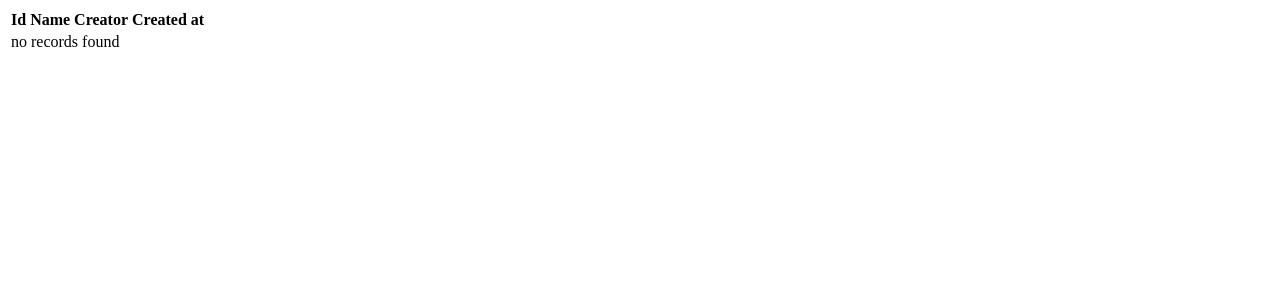
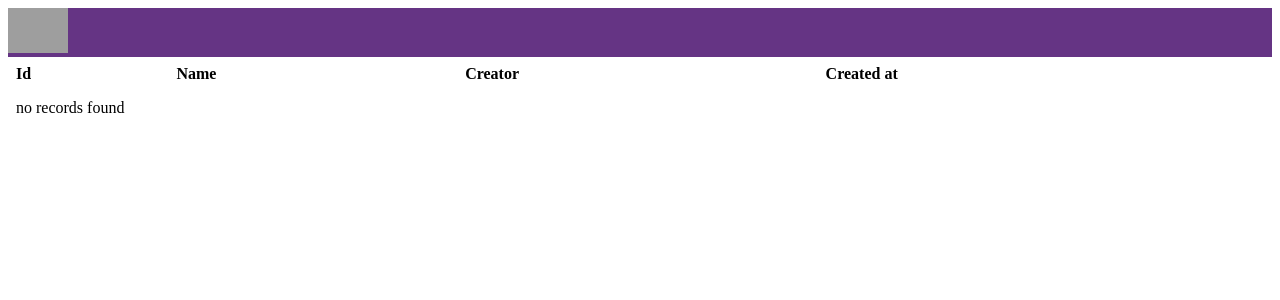
Before and after one commit to Corentinvls/balanceTonMr, a Symfony app: template templates/projects/listProjects.html.twig in a window 1280 px wide. Shown: the top 300 px of the page. Run offline with Twig, Linux system fonts and the light colour scheme; the template is opened without the code that fills it, so the values that code supplies are empty; some libraries are stand-ins or nearby versions; grey boxes are pictures that could not be loaded.

Commit message:
css pouloulou

```diff
--- a/templates/dashboard.html.twig
+++ b/templates/dashboard.html.twig
@@ -8,11 +8,12 @@
 
         {% for team in teams %}
             <div class="card"
-                 style="margin:10px; border:solid 1px; border-radius: 5px; padding: 20px; background: #000050 ">
+                 style="margin:10px; border:solid 1px; border-radius: 5px; padding: 20px; background: #000050">
                 <div class="card-header">
                     <img class="icon" style="width:20rem; height:auto;" src="./assets/img/{{ team.avatarPath }}"
                          alt="logo team"/>
                     <h2  style="color:#d2d2d2; font-size: 5em">{{ team.name }}</h2>
+
                 </div>
             </div>
         {% else %}
--- a/templates/projects/_delete_form.html.twig
+++ b/templates/projects/_delete_form.html.twig
@@ -1,3 +1,5 @@
+{% extends 'base.html.twig' %}
+
 <form method="post" action="{{ path('projects_delete', {'gitLabId': project.gitLabId}) }}" onsubmit="return confirm('Are you sure you want to delete this item?');">
     <input type="hidden" name="_method" value="DELETE">
     <input type="hidden" name="_token" value="{{ csrf_token('delete' ~ project.gitLabId) }}">
--- a/templates/projects/_form.html.twig
+++ b/templates/projects/_form.html.twig
@@ -1,3 +1,5 @@
+{% extends 'base.html.twig' %}
+
 {{ form_start(form) }}
     {{ form_widget(form) }}
     <button class="btn">{{ button_label|default('Save') }}</button>
--- a/templates/projects/listProjects.html.twig
+++ b/templates/projects/listProjects.html.twig
@@ -1,10 +1,44 @@
 <!doctype html>
-
+<header>
+    <div class="imgHeader">
+        <a href="https://127.0.0.1:8001/">
+            <img src="https://pbs.twimg.com/profile_images/694241544899923968/Yj5sO9P4_400x400.png" alt="logo gitlab">
+        </a>
+    </div>
+</header>
 <table>
     <table class="table">
         <thead>
         <tr>
             <th>Id</th>
+            <style>
+                div.imgHeader{
+                    background-color: #653484;
+                }
+                img{
+                    width: 60px;
+                    height: auto;
+                }
+                table {
+                    border-collapse: collapse;
+                    width: 100%;
+                }
+
+                th, td {
+                    text-align: left;
+                    padding: 8px;
+                }
+
+                tr:nth-child(even) {background-color: #f2f2f2;}
+                html{
+                    background-color: #ffffff;
+                }
+                header{
+                    background-color: #2c2c2c;
+                }
+                tr:nth-child(even) {background-color: #653484; color: white}
+
+            </style>
             <th>Name</th>
             <th>Creator</th>
             <th>Created at</th>
--- a/templates/projects/mergeRequest.html.twig
+++ b/templates/projects/mergeRequest.html.twig
@@ -1,3 +1,5 @@
+{% extends 'base.html.twig' %}
+
 <!doctype html>
 
 <table>
--- a/templates/team/_delete_form.html.twig
+++ b/templates/team/_delete_form.html.twig
@@ -1,3 +1,5 @@
+{% extends 'base.html.twig' %}
+
 <form method="post" action="{{ path('team_delete', {'id': team.id}) }}" onsubmit="return confirm('Are you sure you want to delete this item?');">
     <input type="hidden" name="_method" value="DELETE">
     <input type="hidden" name="_token" value="{{ csrf_token('delete' ~ team.id) }}">
--- a/templates/team/_form.html.twig
+++ b/templates/team/_form.html.twig
@@ -1,3 +1,5 @@
+{% extends 'base.html.twig' %}
+
 {{ form_start(form) }}
     {{ form_widget(form) }}
     <button class="btn">{{ button_label|default('Save') }}</button>
--- a/templates/users/_delete_form.html.twig
+++ b/templates/users/_delete_form.html.twig
@@ -1,3 +1,5 @@
+{% extends 'base.html.twig' %}
+
 <form method="post" action="{{ path('users_delete', {'id': user.id}) }}" onsubmit="return confirm('Are you sure you want to delete this item?');">
     <input type="hidden" name="_method" value="DELETE">
     <input type="hidden" name="_token" value="{{ csrf_token('delete' ~ user.id) }}">
--- a/templates/users/_form.html.twig
+++ b/templates/users/_form.html.twig
@@ -1,3 +1,5 @@
+{% extends 'base.html.twig' %}
+
 {{ form_start(form) }}
     {{ form_widget(form) }}
     <button class="btn">{{ button_label|default('Save') }}</button>
```
Also changed, not shown: migrations/Version20201008085608.php (added, +43 -0 lines), templates/base.html.twig (+24 -0 lines), templates/projects/assets/css/style.css (added, +8 -0 lines), templates/projects/assets/img/Yj5sO9P4_400x400.png (added), templates/projects/assets/img/cochon.png (renamed from public/assets/img/cochon.png).
